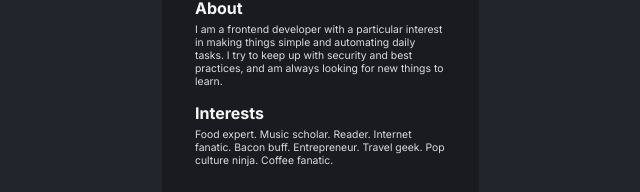
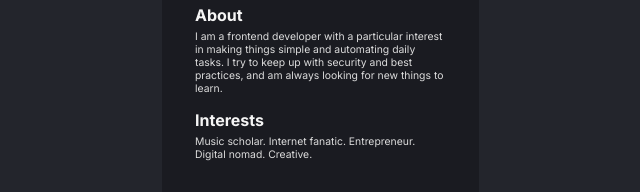
Before and after one commit to vitorvelosodev/React-Profile-Bar, a React (Vite) app: page / in a window 1280 px wide. Shown: the part 491-683 px from the top of the page, without its empty margins (320-960 px from the left). Built offline with nearby package versions, Linux system fonts and the light colour scheme.

Commit message:
Changed text

```diff
--- a/src/components/About/About.jsx
+++ b/src/components/About/About.jsx
@@ -6,7 +6,7 @@ export function About() {
             <h3>About</h3>
             <p>I am a frontend developer with a particular interest in making things simple and automating daily tasks. I try to keep up with security and best practices, and am always looking for new things to learn.</p>
             <h3>Interests</h3>
-            <p>Food expert. Music scholar. Reader. Internet fanatic. Bacon buff. Entrepreneur. Travel geek. Pop culture ninja. Coffee fanatic.</p>
+            <p>Music scholar. Internet fanatic. Entrepreneur. Digital nomad. Creative.</p>
         </div>
     );
 }
```
